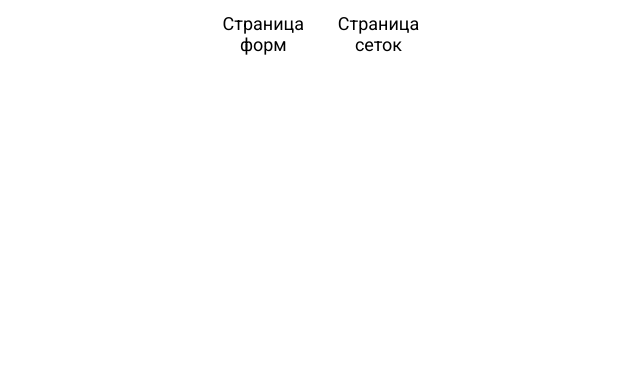
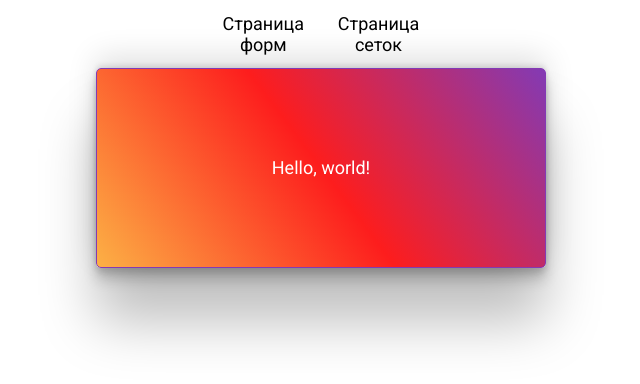
Before and after one commit to taskevich/badyaga-course, a website built with webpack: page src/index.html in a window 1280 px wide. Shown: the whole page, without its empty margins (319-959 px from the left). Built offline with nearby package versions, Linux system fonts and the light colour scheme.

Commit message:
Update index.html

```diff
--- a/src/index.html
+++ b/src/index.html
@@ -12,6 +12,9 @@
                 <a href="./forms.html">Страница форм</a>
                 <a href="./grids.html">Страница сеток</a>
             </div>
+            <div class="card">
+                <p>Hello, world!</p>
+            </div>
         </div>
         <script src="./index.js"></script>
     </body>
```
